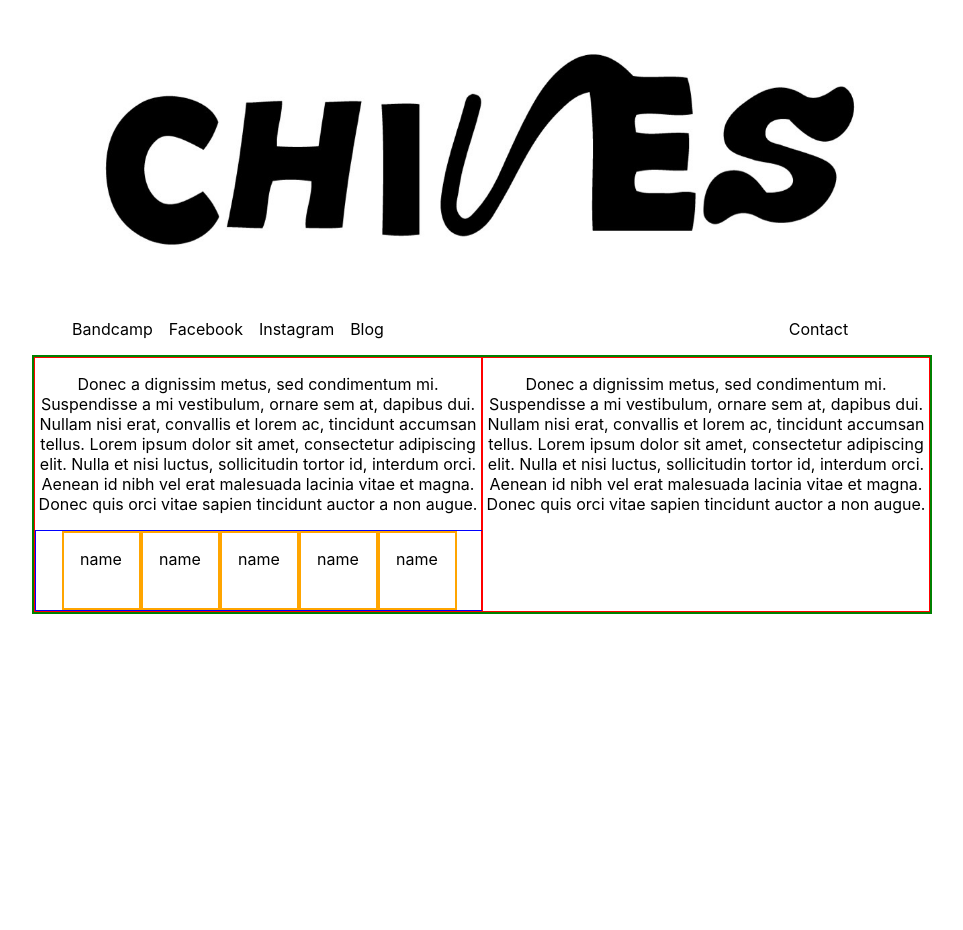
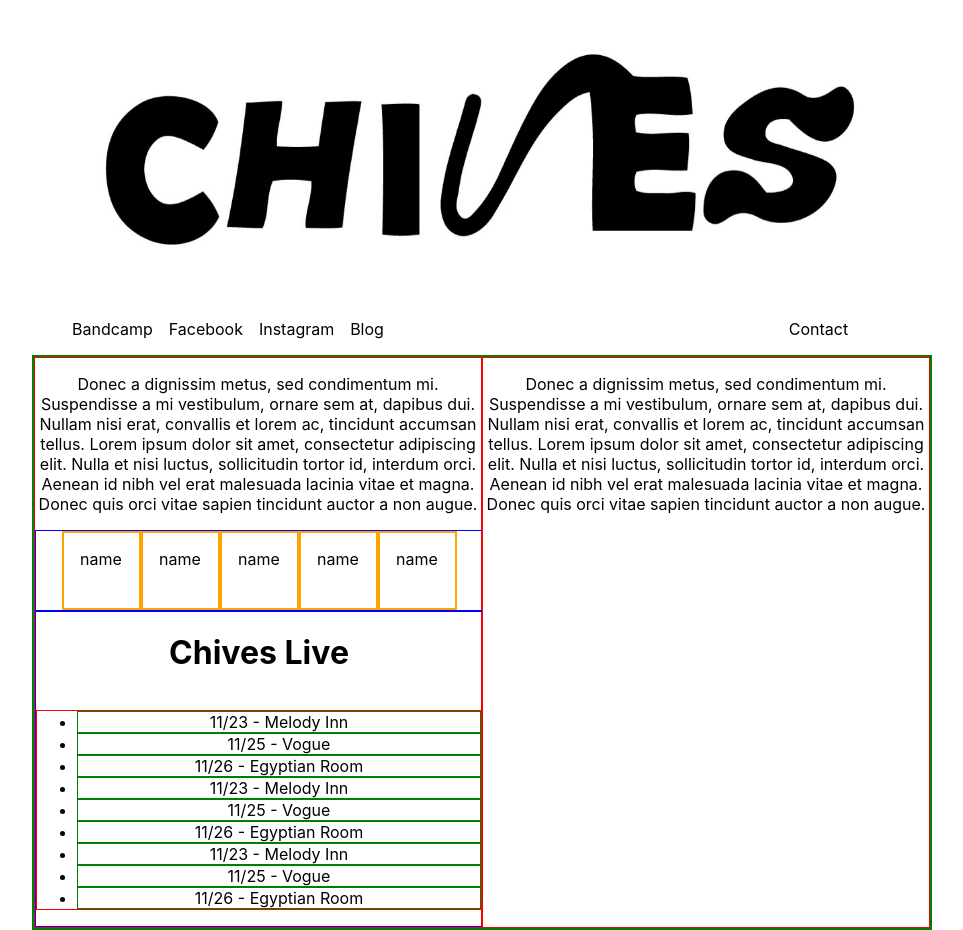
Before and after one commit to ZMcClung88/CustomChives, a React (Create React App) app: page / in a window 1280 px wide. Shown: the whole page, without its empty margins (160-1123 px from the left). Before the commit the page ends 800 px from the top, so only its background shows below. Built offline with nearby package versions, Linux system fonts and the light colour scheme.

Commit message:
saving changes

```diff
--- a/src/App.js
+++ b/src/App.js
@@ -6,6 +6,7 @@ import JumbotronComponent from './components/JumbotronComponent';
 import NavbarComponent from './components/NavbarComponent';
 import Bio from './components/BioComponent';
 import BandMates from './components/BandMatesComponent';
+import LiveDatesComponent from './components/DatesComponent';
 
 class App extends Component {
   render() {
@@ -25,6 +26,7 @@ class App extends Component {
           <div style={{ border: '1px solid red', display: 'flex', flexDirection: 'column', justifyContent: 'center' }}>
             <Bio />
             <BandMates />
+            <LiveDatesComponent />
           </div>
           <div style={{ border: '1px solid red' }}>
             <Bio />
--- a/src/components/DatesComponent.js
+++ b/src/components/DatesComponent.js
@@ -0,0 +1,36 @@
+import React from 'react';
+
+const LiveDatesComponent = props => {
+  return (
+    <div
+      style={{
+        height: 'auto',
+        width: '100%',
+        border: '1px solid blue',
+        display: 'flex',
+        flexDirection: 'column'
+      }}
+    >
+      <h1 ml-0 className="ml-0">
+        Chives Live
+      </h1>
+      <ul style={{ border: '1px solid red' }}>
+        <li style={{ border: '1px solid green' }}>11/23 - Melody Inn</li>
+        <li style={{ border: '1px solid green' }}>11/25 - Vogue</li>
+        <li style={{ border: '1px solid green' }}>11/26 - Egyptian Room</li>
+        <li ml-0 className="ml-0" style={{ border: '1px solid green' }}>
+          11/23 - Melody Inn
+        </li>
+        <li style={{ border: '1px solid green' }}>11/25 - Vogue</li>
+        <li style={{ border: '1px solid green' }}>11/26 - Egyptian Room</li>
+        <li ml-0 className="ml-0" style={{ border: '1px solid green' }}>
+          11/23 - Melody Inn
+        </li>
+        <li style={{ border: '1px solid green' }}>11/25 - Vogue</li>
+        <li style={{ border: '1px solid green' }}>11/26 - Egyptian Room</li>
+      </ul>
+    </div>
+  );
+};
+
+export default LiveDatesComponent;
```
